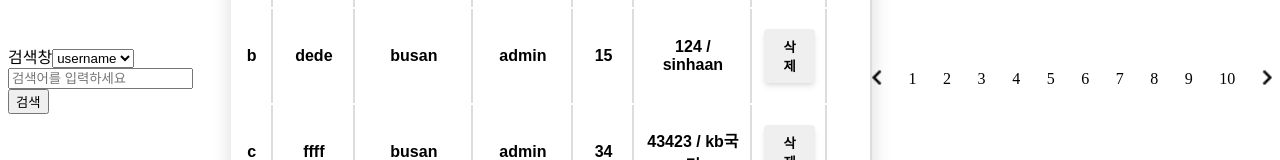
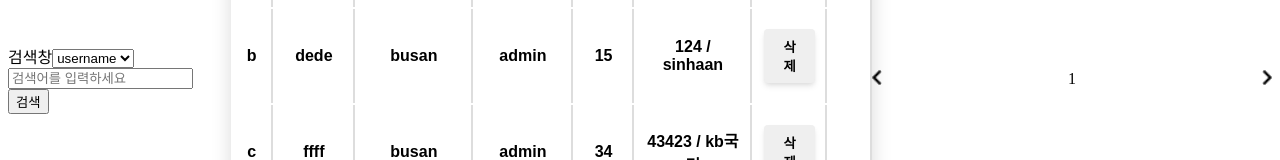
Before and after one commit to wantedAssignment/jaranda-fe, a React (Create React App) app: page /admin in a window 1280 px wide. Shown: the part 243-403 px from the top of the page. Built offline with nearby package versions, Linux system fonts and the light colour scheme.

Commit message:
Fix: Pagination 오류 수정

```diff
--- a/src/containers/pagination/index.js
+++ b/src/Components/pagination/container.js
@@ -1,5 +1,5 @@
 import { useEffect, useState } from 'react';
-import PaginationUI from '../../presentationals/pagination';
+import PaginationUI from './presenter';
 
 /**
  * Desc
@@ -29,7 +29,7 @@ const Pagination = ({ arr, onClick }) => {
     } else {
       setPages(new Array(10).fill(0).map((_, i) => i + 1));
     }
-  }, []);
+  }, [MAX_LENGTH, SET]);
 
   const onClickLeft = () => {
     if (count === 0) return;
--- /dev/null
+++ b/src/Components/pagination/index.js
@@ -0,0 +1,3 @@
+import Pagination from './container';
+
+export default Pagination;
--- a/src/presentationals/pagination/index.js
+++ b/src/Components/pagination/presenter.js
@@ -4,6 +4,7 @@ const PaginationUI = ({ pages, onClickLeft, onClickRight, runOnClick }) => {
       <div style={{ width: 400, display: 'flex', justifyContent: 'space-between' }}>
         <img
           src="./img/arrowLeft.png"
+          alt="arrow"
           style={{ cursor: 'pointer', width: 10, height: 15 }}
           onClick={onClickLeft}
         />
@@ -14,6 +15,7 @@ const PaginationUI = ({ pages, onClickLeft, onClickRight, runOnClick }) => {
         ))}
         <img
           src="./img/arrowRight.png"
+          alt="arrow"
           style={{ cursor: 'pointer', width: 10, height: 15 }}
           onClick={onClickRight}
         />
--- a/src/pages/admin/Admin.js
+++ b/src/pages/admin/Admin.js
@@ -4,7 +4,7 @@ import { UserStorage } from '../../utils/userStorage';
 import Modal from '../../Components/Modal';
 import { Table, AdminDiv } from './Admin.styles.js';
 import SearchBar from './SearchBar';
-import Pagination from '../../containers/pagination';
+import Pagination from '../../Components/pagination';
 
 const Admin = props => {
   const [tableData, setTableData] = useState([]);
@@ -78,7 +78,7 @@ const Admin = props => {
           })}
         </tbody>
       </Table>
-      <Pagination arr={new Array(333).fill(1)} />
+      <Pagination arr={tableData} />
       {updateModal && (
         <Modal
           store={store}
```
